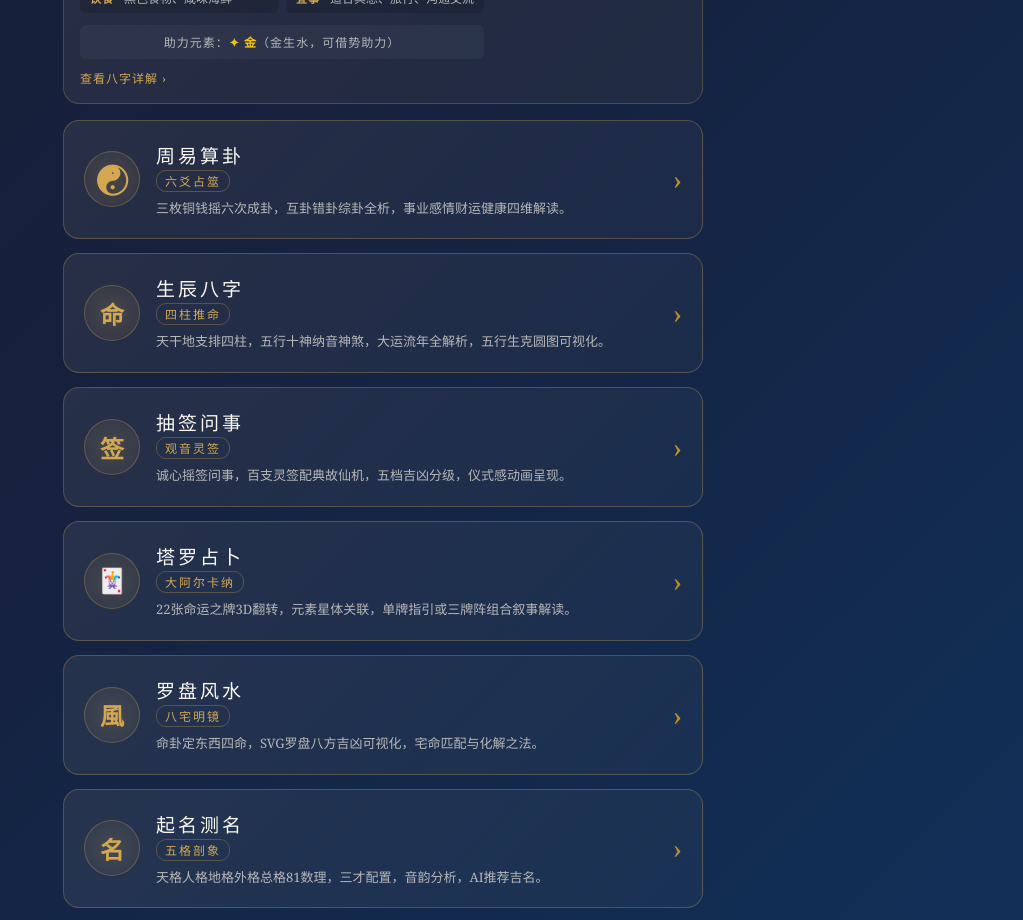
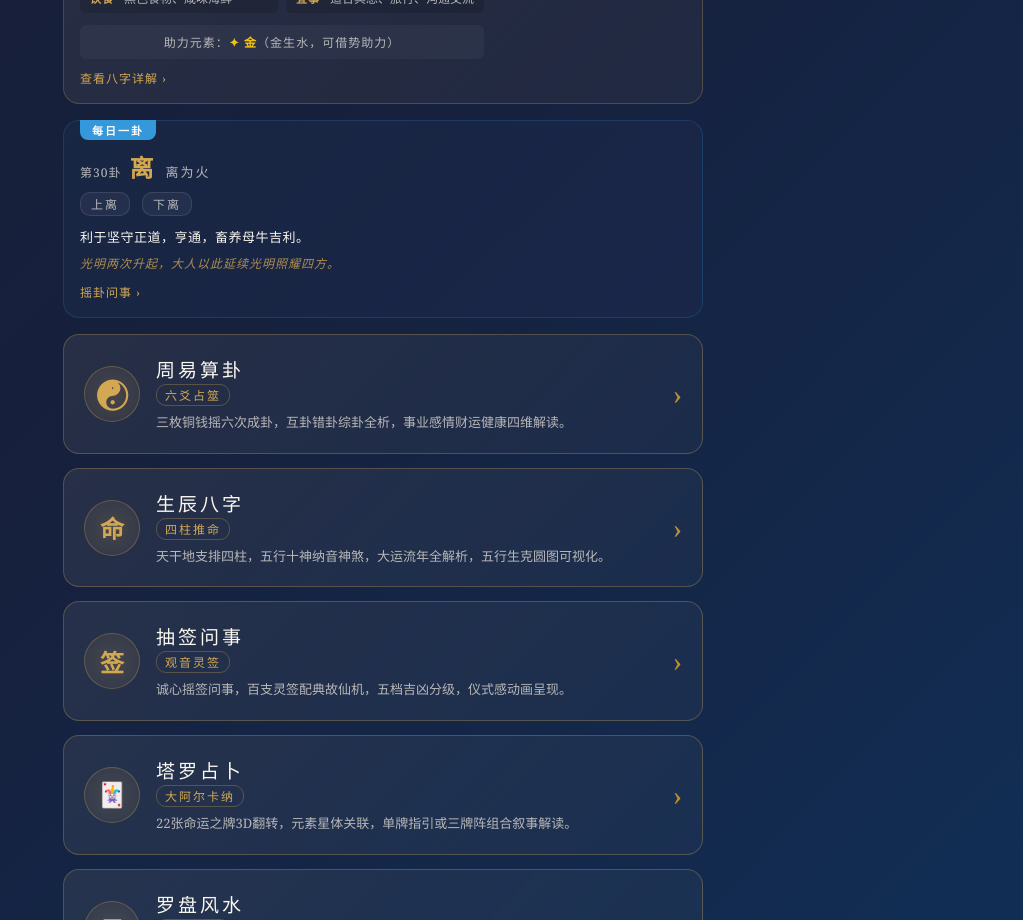
Before and after one commit to sunfengguang-hue/zhouyi-app, a React (Vite) app: page / in a window 1280 px wide. Shown: the part 1160-2080 px from the top of the page, without its empty margins (257-1280 px from the left). Built offline with nearby package versions, Linux system fonts and the light colour scheme.

Commit message:
首页增加每日一卦widget
- 每日随机展示一卦(64卦轮换，同日同卦)
- 含卦序/卦名/上下卦/卦辞/象辞
- 蓝色渐变背景+金色卦名，点击跳转周易摇卦

```diff
--- a/src/components/Home/Home.css
+++ b/src/components/Home/Home.css
@@ -483,6 +483,115 @@
   margin-top: 10px;
 }
 
+/* ==================== 每日一卦 ==================== */
+.home__daily-hex {
+  display: flex;
+  flex-direction: column;
+  width: 100%;
+  padding: 16px;
+  margin-bottom: 16px;
+  text-align: left;
+  background: linear-gradient(135deg, rgba(52, 152, 219, 0.06), rgba(155, 89, 182, 0.04));
+  border: 1px solid rgba(52, 152, 219, 0.2);
+  border-radius: var(--radius-lg);
+  cursor: pointer;
+  transition: var(--transition);
+  color: inherit;
+  position: relative;
+}
+
+.home__daily-hex:hover {
+  border-color: var(--gold);
+  box-shadow: 0 4px 20px rgba(52, 152, 219, 0.1);
+}
+
+.home__daily-hex__badge {
+  position: absolute;
+  top: -1px;
+  left: 16px;
+  padding: 2px 12px;
+  font-size: 11px;
+  font-family: var(--font-display);
+  color: #fff;
+  background: #3498db;
+  border-radius: 0 0 8px 8px;
+  letter-spacing: 2px;
+  font-weight: 600;
+}
+
+.home__daily-hex__content {
+  padding-top: 12px;
+}
+
+.home__daily-hex__main {
+  display: flex;
+  align-items: baseline;
+  gap: 8px;
+  margin-bottom: 8px;
+}
+
+.home__daily-hex__number {
+  font-size: 12px;
+  color: var(--text-secondary);
+  letter-spacing: 1px;
+}
+
+.home__daily-hex__name {
+  font-family: var(--font-display);
+  font-size: 24px;
+  color: var(--gold);
+  letter-spacing: 4px;
+  font-weight: bold;
+}
+
+.home__daily-hex__full {
+  font-size: 13px;
+  color: var(--text-secondary);
+  letter-spacing: 2px;
+}
+
+.home__daily-hex__trigrams {
+  display: flex;
+  gap: 12px;
+  margin-bottom: 10px;
+}
+
+.home__daily-hex__tri {
+  font-size: 12px;
+  color: var(--text-secondary);
+  padding: 2px 10px;
+  background: rgba(255, 255, 255, 0.05);
+  border-radius: 10px;
+  border: 1px solid rgba(255, 255, 255, 0.1);
+  letter-spacing: 2px;
+}
+
+.home__daily-hex__judgment {
+  font-size: 13px;
+  color: var(--text-primary);
+  line-height: 1.7;
+  margin-bottom: 6px;
+  letter-spacing: 0.5px;
+}
+
+.home__daily-hex__image {
+  font-size: 12px;
+  color: var(--gold);
+  opacity: 0.8;
+  line-height: 1.6;
+  font-style: italic;
+  letter-spacing: 1px;
+}
+
+.home__daily-hex__more {
+  font-size: 12px;
+  color: var(--gold);
+  letter-spacing: 1px;
+  text-align: right;
+  display: block;
+  margin-top: 10px;
+}
+
 /* Module grid */
 .home__grid {
   display: flex;
--- a/src/components/Home/Home.tsx
+++ b/src/components/Home/Home.tsx
@@ -3,7 +3,10 @@ import type { AppView } from '../../types';
 import { getLunarInfo } from '../../utils/lunarCalendar';
 import { drawFortuneStick, getLevelColor } from '../../utils/fortuneStickCalc';
 import { MAJOR_ARCANA, ELEMENT_COLORS, ELEMENT_SYMBOLS } from '../../data/tarotCards';
+import { hexagramsMap } from '../../data/hexagrams';
 import './Home.css';
+
+const ALL_HEXAGRAMS = Object.values(hexagramsMap);
 
 interface HomeProps {
   onNavigate: (view: AppView) => void;
@@ -303,6 +306,32 @@ const Home: React.FC<HomeProps> = ({ onNavigate }) => {
         );
       })()}
 
+      {/* 每日一卦 */}
+      {(() => {
+        const hexIdx = Math.floor(seededRandom(todaySeed + 300) * ALL_HEXAGRAMS.length);
+        const hex = ALL_HEXAGRAMS[hexIdx];
+        if (!hex) return null;
+        return (
+          <button className="home__daily-hex" onClick={() => onNavigate('zhouyi')} style={{ animation: 'fadeInUp 0.6s ease 0.65s both' }}>
+            <div className="home__daily-hex__badge">每日一卦</div>
+            <div className="home__daily-hex__content">
+              <div className="home__daily-hex__main">
+                <span className="home__daily-hex__number">第{hex.number}卦</span>
+                <span className="home__daily-hex__name">{hex.name}</span>
+                <span className="home__daily-hex__full">{hex.fullName}</span>
+              </div>
+              <div className="home__daily-hex__trigrams">
+                <span className="home__daily-hex__tri">上{hex.upperTrigram}</span>
+                <span className="home__daily-hex__tri">下{hex.lowerTrigram}</span>
+              </div>
+              <p className="home__daily-hex__judgment">{hex.judgmentTranslation}</p>
+              <p className="home__daily-hex__image">{hex.imageTranslation}</p>
+            </div>
+            <span className="home__daily-hex__more">摇卦问事 ›</span>
+          </button>
+        );
+      })()}
+
       <div className="home__grid">
         {CARDS.map((card, i) => (
           <button
```
